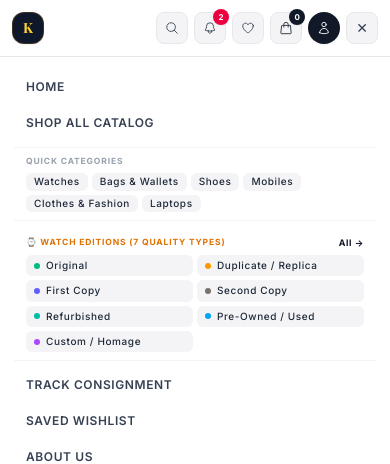
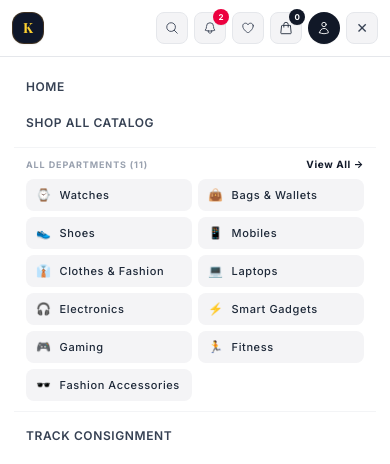
Before and after one commit to Vrushali1709/Krishna-Accessories, a React (Vite) app: page / in a window 390 px wide. Both pictures are taken after a click on the button "Toggle Menu". Shown: the top 464 px of the page. Built offline with nearby package versions, Linux system fonts and the light colour scheme; a web font is replaced by a local one.

Commit message:
Initial Commit

```diff
--- a/src/components/Navbar.jsx
+++ b/src/components/Navbar.jsx
@@ -2,10 +2,24 @@
 import React, { useEffect, useState, useRef } from 'react';
 import { Link, useLocation, useNavigate } from 'react-router-dom';
 import { getCartCount } from '../utils/cart';
-import { defaultCategories, getWishlist, WATCH_TYPES, WATCH_TYPE_METADATA } from '../utils/productStore';
+import { defaultCategories, getCategories, getWishlist } from '../utils/productStore';
 import { getCurrentUser, logout } from '../utils/auth';
 import { getNotifications, markNotificationRead, markAllNotificationsRead } from '../utils/orderStore';
 import { BagIcon, SearchIcon, UserIcon, ChevronDownIcon, HeartIcon, BellIcon } from './Icons';
+
+const CATEGORY_ICONS = {
+  'Watches': '⌚',
+  'Bags & Wallets': '👜',
+  'Shoes': '👟',
+  'Mobiles': '📱',
+  'Clothes & Fashion': '👔',
+  'Laptops': '💻',
+  'Electronics': '🎧',
+  'Smart Gadgets': '⚡',
+  'Gaming': '🎮',
+  'Fitness': '🏃',
+  'Fashion Accessories': '🕶️'
+};
 
 export default function Navbar() {
   const location = useLocation();
@@ -14,6 +28,7 @@ export default function Navbar() {
   const [wishlistCount, setWishlistCount] = useState(0);
   const [notifications, setNotifications] = useState([]);
   const [currentUser, setCurrentUser] = useState(() => getCurrentUser());
+  const [allCategories, setAllCategories] = useState(() => getCategories());
 
   const [mobileMenuOpen, setMobileMenuOpen] = useState(false);
   const [categoriesOpen, setCategoriesOpen] = useState(false);
@@ -56,6 +71,7 @@ export default function Navbar() {
     setWishlistCount(getWishlist().length);
     setNotifications(getNotifications());
     setCurrentUser(getCurrentUser());
+    setAllCategories(getCategories());
   };
 
   useEffect(() => {
@@ -63,6 +79,7 @@ export default function Navbar() {
     window.addEventListener('cartUpdated', refreshState);
     window.addEventListener('wishlistUpdated', refreshState);
     window.addEventListener('notificationsUpdated', refreshState);
+    window.addEventListener('categoriesUpdated', refreshState);
     window.addEventListener('authUpdated', refreshState);
     window.addEventListener('storage', refreshState);
 
@@ -70,6 +87,7 @@ export default function Navbar() {
       window.removeEventListener('cartUpdated', refreshState);
       window.removeEventListener('wishlistUpdated', refreshState);
       window.removeEventListener('notificationsUpdated', refreshState);
+      window.removeEventListener('categoriesUpdated', refreshState);
       window.removeEventListener('authUpdated', refreshState);
       window.removeEventListener('storage', refreshState);
     };
@@ -118,22 +136,6 @@ export default function Navbar() {
   return (
     <header className={`sticky top-0 z-50 w-full transition-all duration-300 ${scrolled ? 'shadow-md border-b border-gray-200 bg-white/98 backdrop-blur-md' : 'border-b border-gray-200/80 bg-white/95 backdrop-blur-md'}`}>
 
-      {/* Top Luxury Announcement Strip */}
-      {/* <div className="border-b border-gray-100 bg-[#0F172A] text-white px-2.5 sm:px-4 py-1">
-        <div className="mx-auto flex max-w-7xl items-center justify-between text-[8px] sm:text-[9.5px] font-medium tracking-[0.12em] uppercase">
-          <span className="hidden sm:inline text-gray-300 truncate">
-            Free Express Shipping on Orders &ge; ₹2,000
-          </span>
-          <span className="mx-auto sm:mx-0 text-amber-200 font-semibold tracking-wider text-center truncate px-1">
-            ★ 100% Certified Authentic &bull; Brand Warranty
-          </span>
-          <div className="hidden lg:flex items-center gap-3 text-gray-300">
-            <Link to="/about" className="hover:text-white transition">About</Link>
-            <span className="text-gray-600">&bull;</span>
-            <Link to="/contact" className="hover:text-white transition">Concierge</Link>
-            <span className="text-gray-600">&bull;</span>
-            <span className="text-white font-semibold">+91 (079) 4000-5500</span>
-          </div>
       {/* Main Navigation Bar */}
       <div className="w-full px-3 sm:px-6 lg:px-8 xl:px-10 2xl:px-12">
         <div className="relative flex h-14 sm:h-16 items-center justify-between">
@@ -169,14 +171,14 @@ export default function Navbar() {
               <button
                 type="button"
                 onClick={() => setCategoriesOpen(!categoriesOpen)}
-                className={`flex items-center gap-1 py-1.5 transition-colors uppercase cursor-pointer ${location.pathname === '/shop' && !location.search
+                className={`flex items-center gap-1.5 py-1.5 transition-colors uppercase cursor-pointer ${location.pathname === '/shop' && !location.search
                   ? 'text-gray-950 font-bold'
                   : 'hover:text-gray-950'
                   }`}
               >
                 <span>Collections</span>
                 <ChevronDownIcon
-                  className={`w-3.5 h-3.5 transition-transform duration-150 ${categoriesOpen ? 'rotate-180 text-gray-950' : 'text-gray-400'
+                  className={`w-3.5 h-3.5 transition-transform duration-200 ${categoriesOpen ? 'rotate-180 text-gray-950' : 'text-gray-400'
                     }`}
                 />
               </button>
@@ -185,54 +187,66 @@ export default function Navbar() {
                 <div
                   onMouseEnter={handleCatMouseEnter}
                   onMouseLeave={handleCatMouseLeave}
-                  className="absolute left-1/2 -translate-x-1/2 top-full pt-2 w-84 z-50 animate-fade-in"
+                  className="absolute left-1/2 -translate-x-1/2 top-full pt-2 w-[460px] sm:w-[520px] z-50 animate-fade-in"
                 >
-                  <div className="rounded-2xl border border-gray-200 bg-white p-3.5 shadow-2xl">
-                    <div className="px-2.5 py-1 border-b border-gray-100 mb-2 flex justify-between items-center">
-                      <span className="text-[9.5px] font-semibold uppercase tracking-wider text-gray-400">Departments</span>
+                  <div className="rounded-3xl border border-gray-200/90 bg-white/98 backdrop-blur-xl p-4 sm:p-5 shadow-[0_20px_50px_rgba(0,0,0,0.12)]">
+                    {/* Header */}
+                    <div className="px-2 pb-3 mb-2.5 border-b border-gray-100 flex items-center justify-between">
+                      <div className="flex items-center gap-2">
+                        <span className="text-[10px] font-bold uppercase tracking-[0.16em] text-gray-400">
+                          All Departments
+                        </span>
+                        <span className="rounded-full bg-amber-50 border border-amber-200/60 px-2 py-0.5 text-[9.5px] font-bold text-amber-900">
+                          {allCategories.length} Collections
+                        </span>
+                      </div>
+
                       <Link
                         to="/shop"
                         onClick={() => setCategoriesOpen(false)}
-                        className="text-[10px] font-bold text-gray-900 hover:underline"
+                        className="text-xs font-bold text-gray-900 hover:text-amber-600 transition flex items-center gap-1"
                       >
-                        View All &rarr;
+                        <span>Explore Catalog</span>
+                        <span>&rarr;</span>
                       </Link>
                     </div>
+
+                    {/* All Categories 2-Column Clean Grid */}
                     <div className="grid grid-cols-2 gap-1.5">
-                      {defaultCategories.slice(0, 10).map((cat) => (
-                        <Link
-                          key={cat}
-                          to={`/shop?category=${encodeURIComponent(cat)}`}
-                          onClick={() => setCategoriesOpen(false)}
-                          className="flex items-center justify-between rounded-lg px-2.5 py-1.5 text-xs normal-case text-gray-700 transition hover:bg-gray-100 hover:text-black font-medium"
-                        >
-                          <span className="truncate">{cat}</span>
-                          <span className="text-[10px] text-gray-400">&rarr;</span>
-                        </Link>
-                      ))}
+                      {allCategories.map((cat) => {
+                        const icon = CATEGORY_ICONS[cat] || '✨';
+                        const isActive = location.search.includes(`category=${encodeURIComponent(cat)}`);
+
+                        return (
+                          <Link
+                            key={cat}
+                            to={`/shop?category=${encodeURIComponent(cat)}`}
+                            onClick={() => setCategoriesOpen(false)}
+                            className={`group/cat flex items-center justify-between rounded-xl px-3 py-2 text-xs font-semibold normal-case transition-all duration-150 ${
+                              isActive
+                                ? 'bg-gray-950 text-white shadow-xs'
+                                : 'text-gray-700 hover:bg-gray-100 hover:text-gray-950'
+                            }`}
+                          >
+                            <div className="flex items-center gap-2.5 min-w-0">
+                              <span className="text-base shrink-0 transition-transform group-hover/cat:scale-110">{icon}</span>
+                              <span className="truncate">{cat}</span>
+                            </div>
+                            <span className={`text-[11px] transition-transform duration-150 group-hover/cat:translate-x-0.5 shrink-0 ${
+                              isActive ? 'text-amber-300' : 'text-gray-400 group-hover/cat:text-gray-900'
+                            }`}>
+                              &rarr;
+                            </span>
+                          </Link>
+                        );
+                      })}
                     </div>
 
-                    {/* Dedicated Watch Types Highlight */}
-                    <div className="mt-2.5 pt-2 border-t border-gray-100">
-                      <span className="text-[9px] font-bold uppercase tracking-wider text-amber-600 block px-1 mb-1.5">
-                        ⌚ Watch Editions & Quality Types
-                      </span>
-                      <div className="grid grid-cols-2 gap-1">
-                        {WATCH_TYPES.slice(0, 6).map((wt) => {
-                          const meta = WATCH_TYPE_METADATA[wt];
-                          return (
-                            <Link
-                              key={wt}
-                              to={`/shop?category=Watches&watchType=${encodeURIComponent(wt)}`}
-                              onClick={() => setCategoriesOpen(false)}
-                              className="flex items-center gap-1.5 rounded-lg px-2 py-1 text-[11px] font-medium text-gray-700 hover:bg-gray-100 hover:text-black transition"
-                            >
-                              <span className={`h-1.5 w-1.5 rounded-full ${meta?.dotClass || 'bg-current'}`} />
-                              <span className="truncate">{wt}</span>
-                            </Link>
-                          );
-                        })}
-                      </div>
+                    {/* Bottom strip */}
+                    <div className="mt-3 pt-2.5 border-t border-gray-100 flex items-center justify-between px-2 text-[10.5px] text-gray-400 font-medium">
+                      <span>★ 100% Certified Authentic Guarantee</span>
+                      <span className="text-gray-300">&bull;</span>
+                      <span>Express Doorstep Delivery</span>
                     </div>
                   </div>
                 </div>
@@ -588,49 +602,32 @@ export default function Navbar() {
               Shop All Catalog
             </Link>
 
-            {/* Quick Category links on mobile */}
-            <div className="py-2 px-3 border-y border-gray-100 my-1">
-              <span className="text-[8.5px] text-gray-400 block mb-1.5 font-bold uppercase tracking-widest">Quick Categories</span>
-              <div className="flex flex-wrap gap-1 normal-case font-medium">
-                {defaultCategories.slice(0, 6).map(c => (
-                  <Link
-                    key={c}
-                    to={`/shop?category=${encodeURIComponent(c)}`}
-                    onClick={() => setMobileMenuOpen(false)}
-                    className="rounded-md bg-[#F4F4F6] px-2 py-0.5 text-[10px] text-gray-800 hover:bg-gray-200"
-                  >
-                    {c}
-                  </Link>
-                ))}
-              </div>
-            </div>
-
-            {/* Dedicated Watch Editions & Quality Types on Mobile */}
-            <div className="py-2 px-3 border-b border-gray-100 mb-1">
-              <div className="flex items-center justify-between mb-1.5">
-                <span className="text-[8.5px] text-amber-600 block font-bold uppercase tracking-widest">
-                  ⌚ Watch Editions (7 Quality Types)
+            {/* All Departments list on mobile */}
+            <div className="py-2.5 px-3 border-y border-gray-100 my-1">
+              <div className="flex items-center justify-between mb-2">
+                <span className="text-[9px] text-gray-400 font-bold uppercase tracking-widest">
+                  All Departments ({allCategories.length})
                 </span>
                 <Link
-                  to="/shop?category=Watches"
+                  to="/shop"
                   onClick={() => setMobileMenuOpen(false)}
-                  className="text-[9px] font-bold text-gray-900 hover:underline normal-case"
+                  className="text-[10px] font-bold text-gray-900 hover:underline normal-case"
                 >
-                  All &rarr;
+                  View All &rarr;
                 </Link>
               </div>
-              <div className="grid grid-cols-2 gap-1 normal-case font-medium">
-                {WATCH_TYPES.map(wt => {
-                  const meta = WATCH_TYPE_METADATA[wt];
+              <div className="grid grid-cols-2 gap-1.5 normal-case font-medium">
+                {allCategories.map(c => {
+                  const icon = CATEGORY_ICONS[c] || '✨';
                   return (
                     <Link
-                      key={wt}
-                      to={`/shop?category=Watches&watchType=${encodeURIComponent(wt)}`}
+                      key={c}
+                      to={`/shop?category=${encodeURIComponent(c)}`}
                       onClick={() => setMobileMenuOpen(false)}
-                      className="flex items-center gap-1.5 rounded-md bg-[#F4F4F6] px-2 py-1 text-[10px] text-gray-800 hover:bg-gray-200"
+                      className="flex items-center gap-2 rounded-lg bg-[#F4F4F6] px-2.5 py-2 text-[11px] text-gray-800 hover:bg-gray-200 transition"
                     >
-                      <span className={`h-1.5 w-1.5 rounded-full shrink-0 ${meta?.dotClass || 'bg-gray-400'}`} />
-                      <span className="truncate">{wt}</span>
+                      <span className="text-xs shrink-0">{icon}</span>
+                      <span className="truncate">{c}</span>
                     </Link>
                   );
                 })}
```
